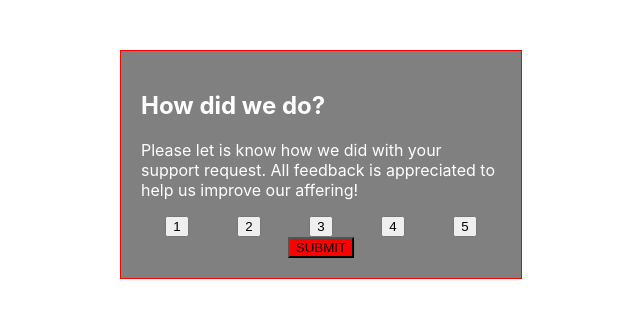
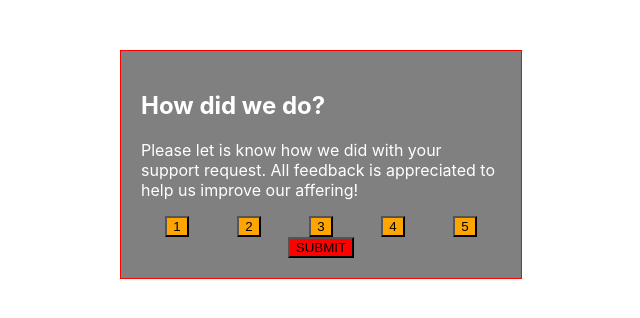
Before and after one commit to PieterJanDelbecke/interactive-react, a React (Create React App) app: page / in a window 1280 px wide. Shown: the top 318 px of the page, without its empty margins (319-959 px from the left). Built offline with nearby package versions, Linux system fonts and the light colour scheme.

Commit message:
made buttons a sstyled component

```diff
--- a/src/components/rating-component.jsx
+++ b/src/components/rating-component.jsx
@@ -18,13 +18,15 @@ const NumBtnsDiv = styled.div`
   display: flex;
   justify-content: space-around;
 `;
-
-const SubmitButton = styled.button`
-  background-color: red;
-`;
+const NumBtn = styled.button`
+  background-color: orange;
+`
 const SubmitDiv = styled.div`
   display: flex;
   justify-content: center;
+`;
+const SubmitButton = styled.button`
+  background-color: red;
 `;
 
 const RatingComponent = () => {
@@ -70,11 +72,11 @@ const RatingComponent = () => {
           is appreciated to help us improve our affering!
         </Text>
         <NumBtnsDiv onSubmit={handleSubmit}>
-          <button onClick={clickBtn1}>1</button>
-          <button onClick={clickBtn2}>2</button>
-          <button onClick={clickBtn3}>3</button>
-          <button onClick={clickBtn4}>4</button>
-          <button onClick={clickBtn5}>5</button>
+          <NumBtn onClick={clickBtn1}>1</NumBtn>
+          <NumBtn onClick={clickBtn2}>2</NumBtn>
+          <NumBtn onClick={clickBtn3}>3</NumBtn>
+          <NumBtn onClick={clickBtn4}>4</NumBtn>
+          <NumBtn onClick={clickBtn5}>5</NumBtn>
         </NumBtnsDiv>
         <SubmitDiv>
           <SubmitButton type="submit">SUBMIT</SubmitButton>
```
